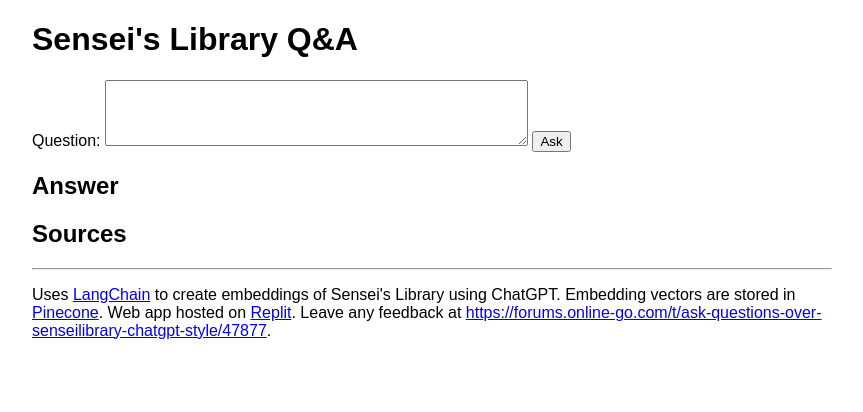
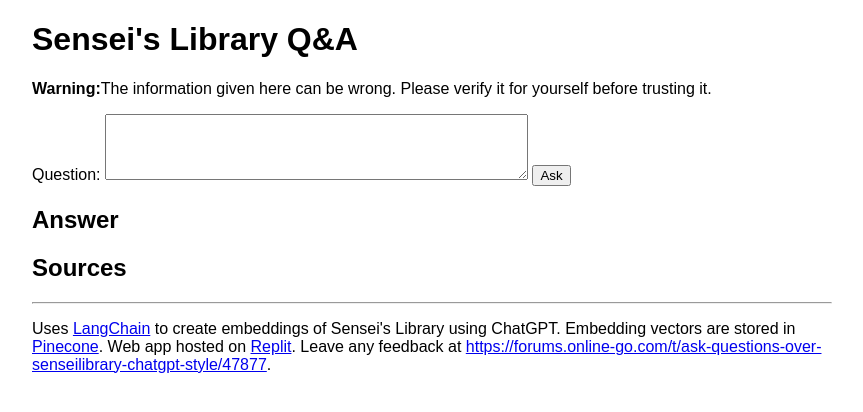
Before and after one commit to emilesilvis/senseis-library-qa, a Flask app: page / in a window 1280 px wide. Shown: the top 412 px of the page, without its empty margins (208-1071 px from the left). Run offline with Flask 2, Linux system fonts and the light colour scheme.

Commit message:
doc: add hallucination warning

```diff
--- a/templates/index.html
+++ b/templates/index.html
@@ -29,6 +29,7 @@
 </head>
 <body>
     <h1>Sensei's Library Q&A</h1>
+    <p><strong>Warning:</strong>The information given here can be wrong. Please verify it for yourself before trusting it.</p>
     <form id="qa-form">
         <label for="question">Question:</label>
         <textarea id="question" name="question" rows="4" cols="50" required></textarea>
```
